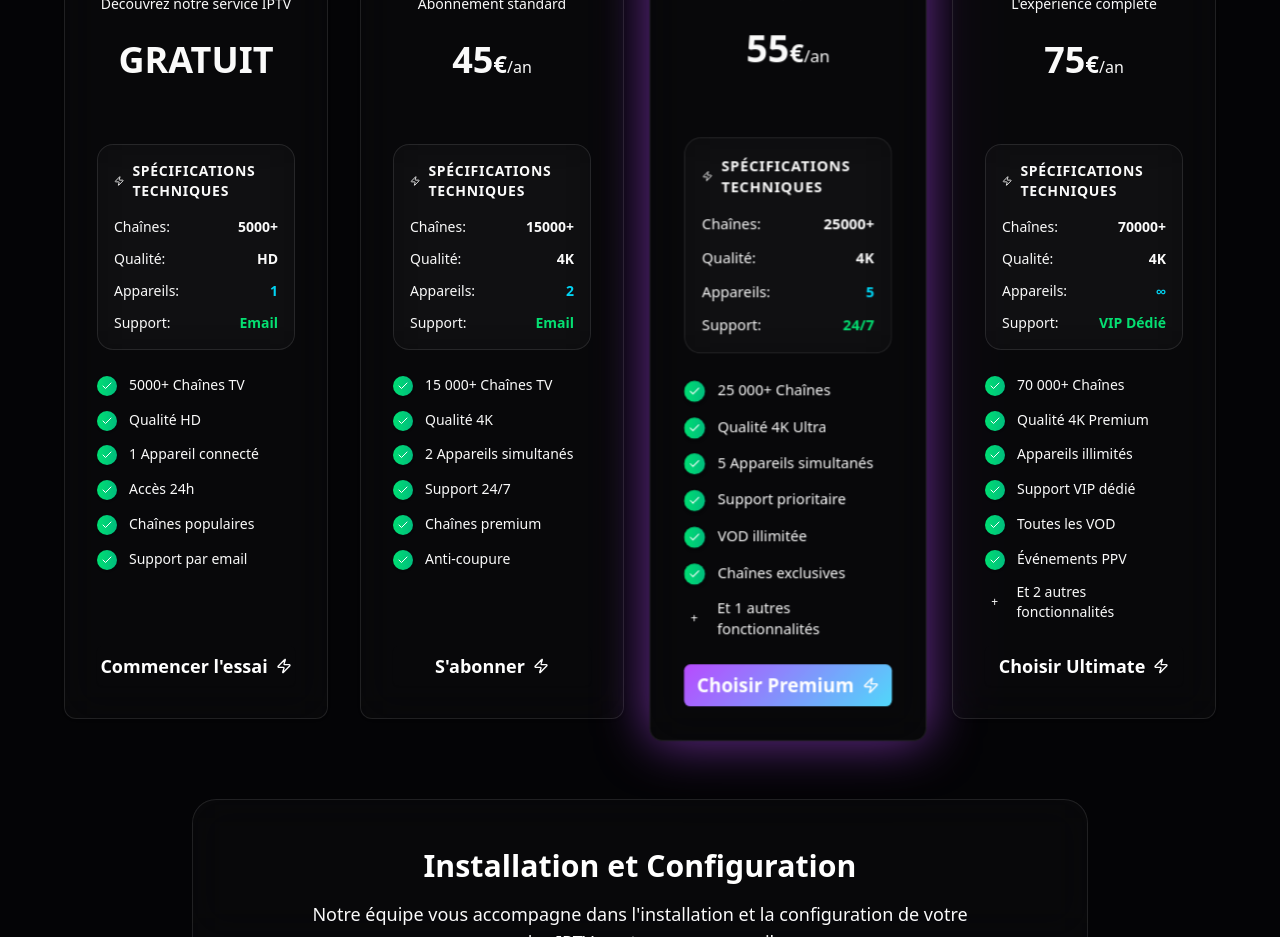
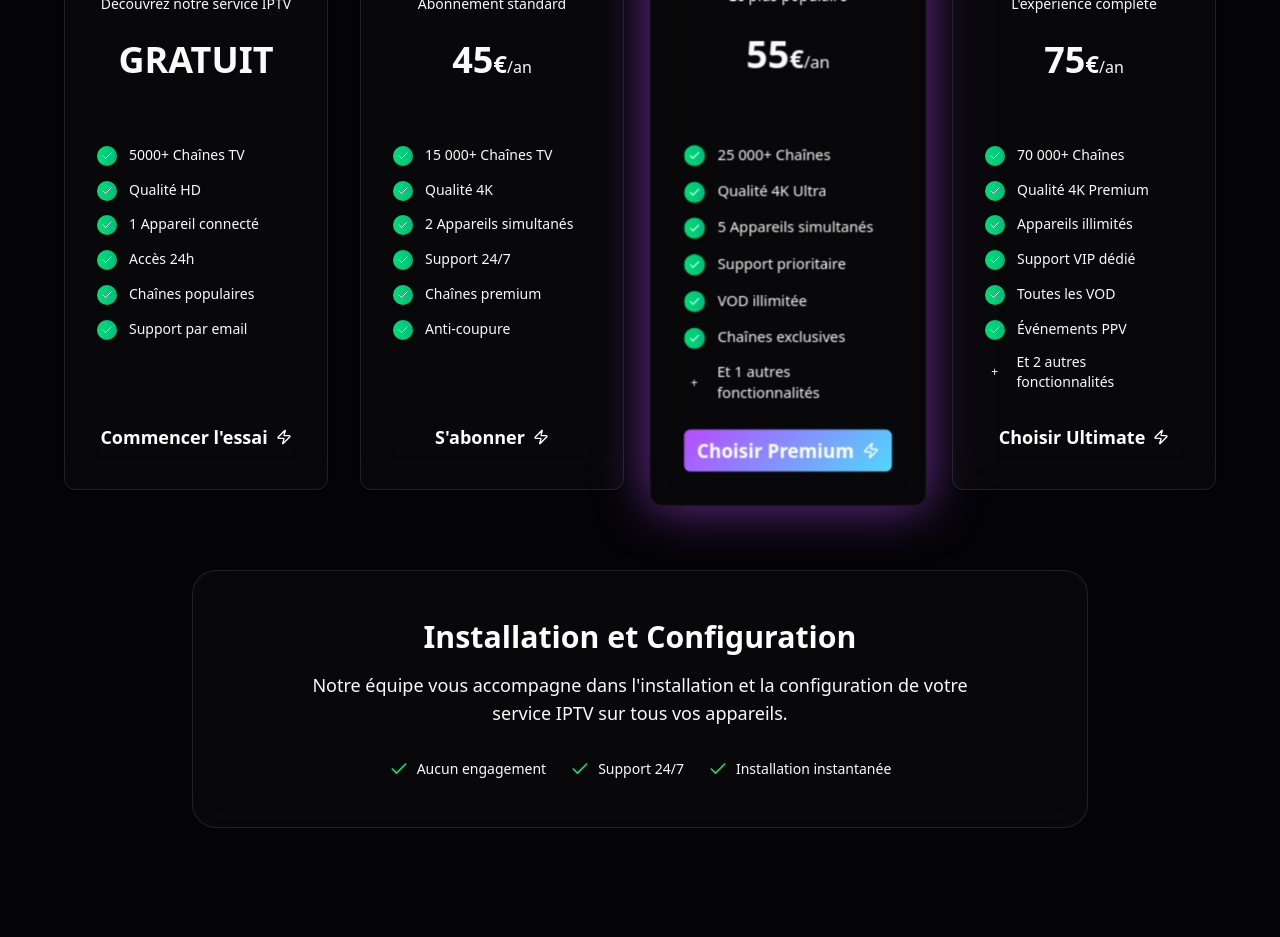
Before and after one commit to chihabMe/gagui-site, a Next.js app: page / in a window 1280 px wide. Shown: the part 2080-3017 px from the top of the page. Built offline with nearby package versions, Linux system fonts and the light colour scheme; no server answers.

Commit message:
removed the extra sections

```diff
--- a/src/components/PricingSection.tsx
+++ b/src/components/PricingSection.tsx
@@ -18,15 +18,9 @@ import { useState } from "react";
 import { SubscriptionModal } from "./SubscriptionModal";
 
 // Extended type for fallback plans with additional UI properties
-interface ExtendedPricingPlan extends Omit<PricingPlan, "specifications"> {
+interface ExtendedPricingPlan extends PricingPlan {
   planIcon?: LucideIcon;
   planColor?: string;
-  specifications?: {
-    channels?: string;
-    quality?: string; // More flexible than the strict union
-    devices?: string;
-    support?: string;
-  };
 }
 
 // Union type for both Sanity and fallback plans
@@ -97,12 +91,6 @@ export function PricingSection({ pricingPlans = [] }: PricingSectionProps) {
         { feature: "Chaînes populaires", included: true },
         { feature: "Support par email", included: true },
       ],
-      specifications: {
-        channels: "5000+",
-        quality: "HD",
-        devices: "1",
-        support: "email",
-      },
     },
     {
       _id: "iptv-basic",
@@ -128,12 +116,6 @@ export function PricingSection({ pricingPlans = [] }: PricingSectionProps) {
         { feature: "Chaînes premium", included: true },
         { feature: "Anti-coupure", included: true },
       ],
-      specifications: {
-        channels: "15000+",
-        quality: "4K",
-        devices: "2",
-        support: "email",
-      },
     },
     {
       _id: "iptv-premium",
@@ -160,12 +142,6 @@ export function PricingSection({ pricingPlans = [] }: PricingSectionProps) {
         { feature: "Chaînes exclusives", included: true },
         { feature: "Catch-up TV", included: true },
       ],
-      specifications: {
-        channels: "25000+",
-        quality: "4K",
-        devices: "5",
-        support: "24_7",
-      },
     },
     {
       _id: "iptv-ultimate",
@@ -193,12 +169,6 @@ export function PricingSection({ pricingPlans = [] }: PricingSectionProps) {
         { feature: "Multi-langue", included: true },
         { feature: "Enregistrement cloud", included: true },
       ],
-      specifications: {
-        channels: "70000+",
-        quality: "4K",
-        devices: "∞",
-        support: "vip",
-      },
     },
   ];
 
@@ -378,66 +348,6 @@ export function PricingSection({ pricingPlans = [] }: PricingSectionProps) {
 
                   {/* Quantum Specs */}
                   <div className="flex-1 relative z-10 flex flex-col">
-                    {plan.specifications && (
-                      <div className="mb-6 glass-effect p-4 rounded-2xl border border-primary/20 relative overflow-hidden flex-shrink-0">
-                        <div className="absolute inset-0 bg-gradient-to-r from-primary/5 to-accent/5"></div>
-                        <div className="relative z-10">
-                          <h4 className="font-bold mb-4 text-sm text-primary uppercase tracking-wider flex items-center">
-                            <Zap className="h-4 w-4 mr-2" />
-                            Spécifications Techniques
-                          </h4>
-                          <div className="space-y-3 text-sm">
-                            {plan.specifications.channels && (
-                              <div className="flex justify-between items-center">
-                                <span className="text-muted-foreground">
-                                  Chaînes:
-                                </span>
-                                <span className="font-bold text-primary">
-                                  {plan.specifications.channels}
-                                </span>
-                              </div>
-                            )}
-                            {plan.specifications.quality && (
-                              <div className="flex justify-between items-center">
-                                <span className="text-muted-foreground">
-                                  Qualité:
-                                </span>
-                                <span className="font-bold text-accent">
-                                  {plan.specifications.quality}
-                                </span>
-                              </div>
-                            )}
-                            {plan.specifications.devices && (
-                              <div className="flex justify-between items-center">
-                                <span className="text-muted-foreground">
-                                  Appareils:
-                                </span>
-                                <span className="font-bold text-cyan-400">
-                                  {plan.specifications.devices}
-                                </span>
-                              </div>
-                            )}
-                            {plan.specifications.support && (
-                              <div className="flex justify-between items-center">
-                                <span className="text-muted-foreground">
-                                  Support:
-                                </span>
-                                <span className="font-bold text-green-400">
-                                  {plan.specifications.support === "24_7"
-                                    ? "24/7"
-                                    : plan.specifications.support === "vip"
-                                    ? "VIP Dédié"
-                                    : plan.specifications.support === "email"
-                                    ? "Email"
-                                    : "Standard"}
-                                </span>
-                              </div>
-                            )}
-                          </div>
-                        </div>
-                      </div>
-                    )}
-
                     {/* Features IPTV */}
                     {plan.features && plan.features.length > 0 && (
                       <ul className="space-y-3 mb-6 flex-1 overflow-hidden">
--- a/src/sanity/schemas/pricing.ts
+++ b/src/sanity/schemas/pricing.ts
@@ -128,48 +128,6 @@ export default defineType({
       type: "url",
       description: "Link for the subscription button",
     }),
-    defineField({
-      name: "specifications",
-      title: "Technical Specifications",
-      type: "object",
-      fields: [
-        defineField({
-          name: "channels",
-          title: "Number of Channels",
-          type: "string",
-        }),
-        defineField({
-          name: "quality",
-          title: "Video Quality",
-          type: "string",
-          options: {
-            list: [
-              { title: "HD", value: "HD" },
-              { title: "Full HD", value: "FHD" },
-              { title: "4K", value: "4K" },
-              { title: "HD/FHD/4K", value: "mixed" },
-            ],
-          },
-        }),
-        defineField({
-          name: "devices",
-          title: "Number of Devices",
-          type: "string",
-        }),
-        defineField({
-          name: "support",
-          title: "Support Level",
-          type: "string",
-          options: {
-            list: [
-              { title: "24/7", value: "24_7" },
-              { title: "Business Hours", value: "business" },
-              { title: "Email Only", value: "email" },
-            ],
-          },
-        }),
-      ],
-    }),
   ],
   preview: {
     select: {
--- a/src/sanity/types.ts
+++ b/src/sanity/types.ts
@@ -149,12 +149,6 @@ export interface PricingPlan {
   order: number;
   ctaText?: string;
   ctaUrl?: string;
-  specifications?: {
-    channels?: string;
-    quality?: "HD" | "FHD" | "4K" | "mixed";
-    devices?: string;
-    support?: "24_7" | "business" | "email";
-  };
 }
 
 export interface FAQ {
```
Also changed, not shown: src/sanity/schemas/post.ts (+34 -34 lines).
